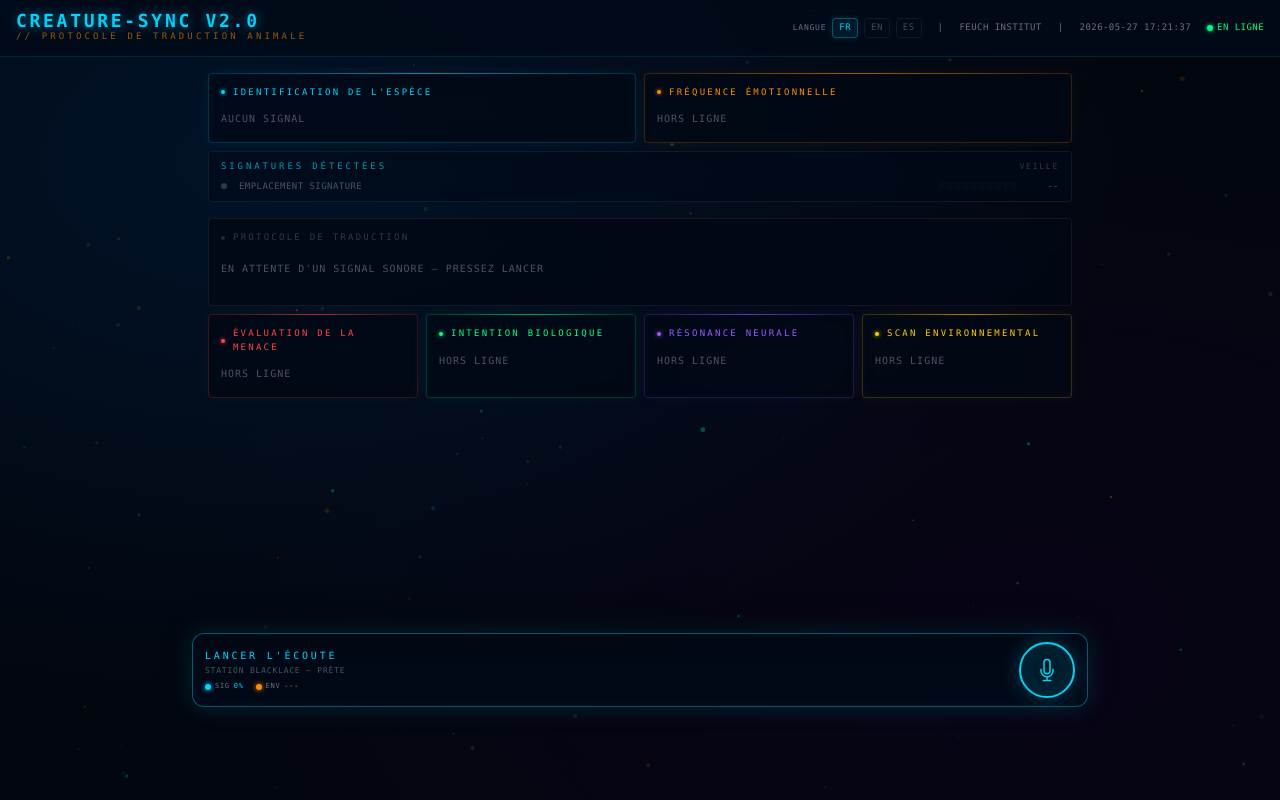
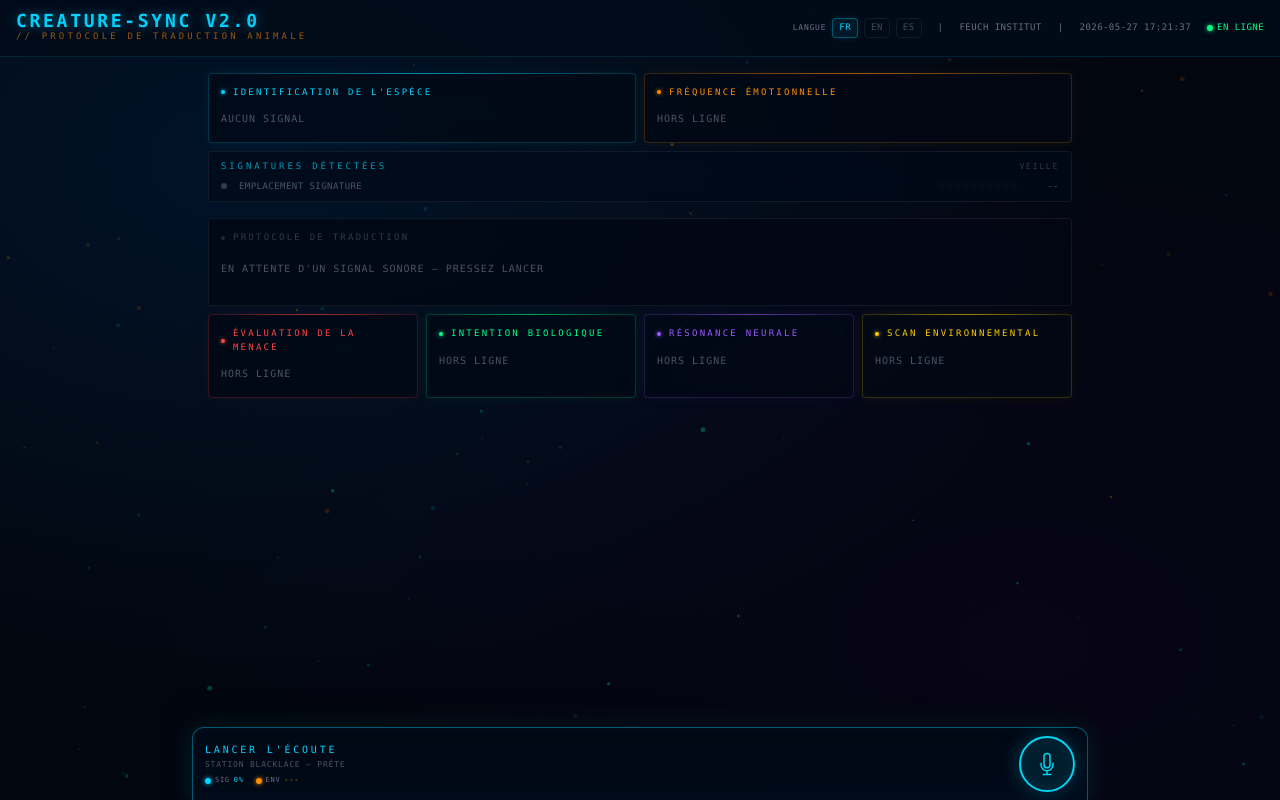
Before and after one commit to benoitlub/Creature-sync, a React (Vite) app: page / in a window 1280 px wide. Built offline with nearby package versions, Linux system fonts and the light colour scheme.

Commit message:
Anchor mic dock to bottom edge

```diff
--- a/src/components/MicButton.tsx
+++ b/src/components/MicButton.tsx
@@ -49,17 +49,17 @@ export function MicButton({ isListening, isAnalyzing, isComplete, onStart, onSto
     <div
       className="fixed left-0 right-0 px-3 z-[999]"
       style={{
-        bottom: "calc(5.8rem + env(safe-area-inset-bottom, 0px))",
+        bottom: "env(safe-area-inset-bottom, 0px)",
         pointerEvents: "none",
       }}
     >
       <div
-        className="mx-auto max-w-4xl rounded-xl border backdrop-blur-md flex items-center justify-between gap-3 px-3 py-2"
+        className="mx-auto max-w-4xl rounded-t-xl rounded-b-none border border-b-0 backdrop-blur-md flex items-center justify-between gap-3 px-3 py-2"
         style={{
           pointerEvents: "auto",
           borderColor: `${accent}66`,
-          background: "linear-gradient(180deg, rgba(2,8,20,0.96), rgba(0,10,25,0.9))",
-          boxShadow: `0 -8px 30px rgba(0,0,0,0.45), 0 0 24px ${accent}30, inset 0 0 18px ${accent}08`,
+          background: "linear-gradient(180deg, rgba(2,8,20,0.97), rgba(0,10,25,0.94))",
+          boxShadow: `0 -10px 28px rgba(0,0,0,0.55), 0 0 24px ${accent}30, inset 0 0 18px ${accent}08`,
         }}
       >
         <div className="min-w-0 flex-1">
```
